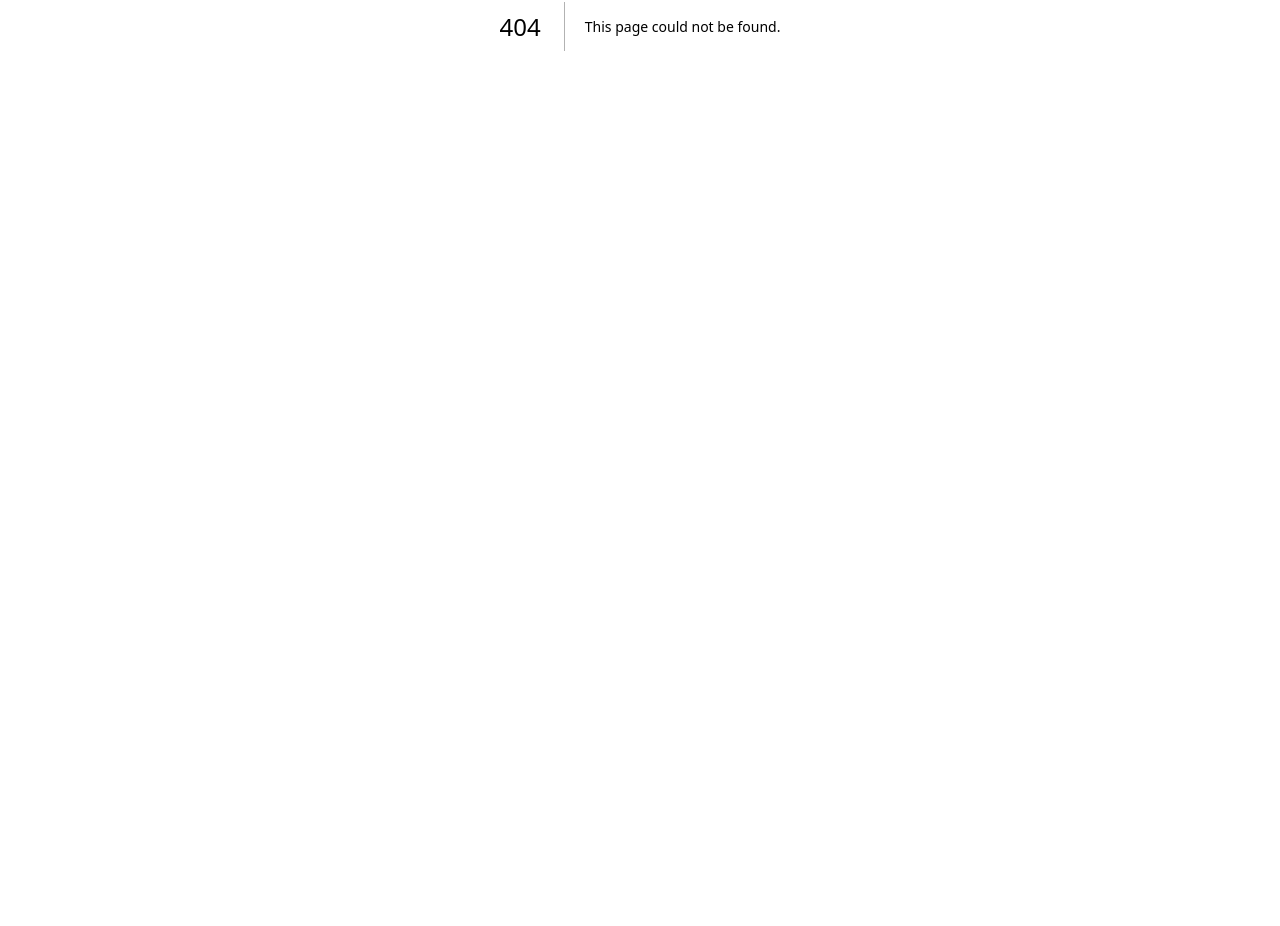
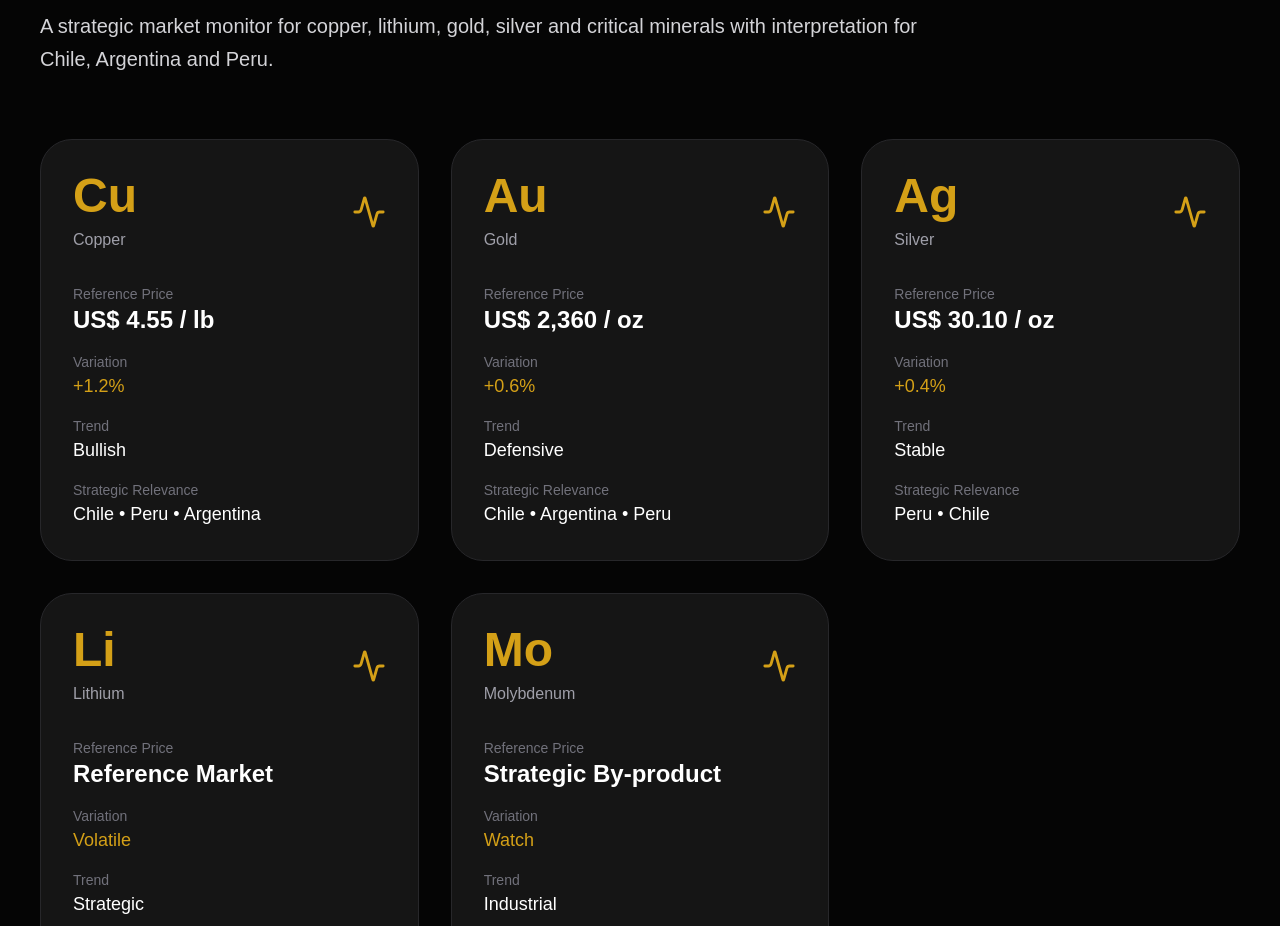
Before and after one commit to octaviomogu/ama-mining, a Next.js app: page /insights/metal-markets in a window 1280 px wide. Before the commit this address had no page. Shown: the part 374-1300 px from the top of the page. Before the commit the page ends 800 px from the top, so only its background shows below. Built offline with nearby package versions, Linux system fonts and the light colour scheme.

Commit message:
Add AMA Mining Intelligence Center

```diff
--- /dev/null
+++ b/app/data/metals.ts
@@ -0,0 +1,42 @@
+export const metals = [
+  {
+    name: 'Copper',
+    symbol: 'Cu',
+    price: 'US$ 4.55 / lb',
+    change: '+1.2%',
+    trend: 'Bullish',
+    relevance: 'Chile • Peru • Argentina',
+  },
+  {
+    name: 'Gold',
+    symbol: 'Au',
+    price: 'US$ 2,360 / oz',
+    change: '+0.6%',
+    trend: 'Defensive',
+    relevance: 'Chile • Argentina • Peru',
+  },
+  {
+    name: 'Silver',
+    symbol: 'Ag',
+    price: 'US$ 30.10 / oz',
+    change: '+0.4%',
+    trend: 'Stable',
+    relevance: 'Peru • Chile',
+  },
+  {
+    name: 'Lithium',
+    symbol: 'Li',
+    price: 'Reference Market',
+    change: 'Volatile',
+    trend: 'Strategic',
+    relevance: 'Argentina • Chile',
+  },
+  {
+    name: 'Molybdenum',
+    symbol: 'Mo',
+    price: 'Strategic By-product',
+    change: 'Watch',
+    trend: 'Industrial',
+    relevance: 'Chile • Peru',
+  },
+]
--- /dev/null
+++ b/app/insights/metal-markets/page.tsx
@@ -0,0 +1,91 @@
+import { metals } from '@/app/data/metals'
+import { TrendingUp, Activity, Globe2 } from 'lucide-react'
+
+export default function MetalMarketsPage() {
+  return (
+    <main className="min-h-screen bg-[#050505] text-white">
+      <section className="px-6 lg:px-10 py-32 max-w-7xl mx-auto">
+        <div className="uppercase tracking-[6px] text-[#D4A017] text-sm font-semibold mb-6">
+          AMA Metal Markets Monitor
+        </div>
+
+        <h1 className="text-5xl md:text-7xl font-black leading-tight mb-8">
+          Metals, Prices
+          <span className="block text-[#D4A017]">and Mining Signals</span>
+        </h1>
+
+        <p className="text-zinc-300 text-xl max-w-4xl leading-relaxed mb-16">
+          A strategic market monitor for copper, lithium, gold, silver and
+          critical minerals with interpretation for Chile, Argentina and Peru.
+        </p>
+
+        <div className="grid md:grid-cols-2 xl:grid-cols-3 gap-8 mb-20">
+          {metals.map((metal) => (
+            <div
+              key={metal.symbol}
+              className="bg-[#151515] border border-zinc-800 hover:border-[#D4A017] rounded-[32px] p-8 transition-all"
+            >
+              <div className="flex items-center justify-between mb-8">
+                <div>
+                  <div className="text-5xl font-black text-[#D4A017]">
+                    {metal.symbol}
+                  </div>
+                  <div className="text-zinc-400 mt-2">{metal.name}</div>
+                </div>
+
+                <Activity className="text-[#D4A017]" size={34} />
+              </div>
+
+              <div className="space-y-4">
+                <div>
+                  <div className="text-zinc-500 text-sm">Reference Price</div>
+                  <div className="text-2xl font-bold">{metal.price}</div>
+                </div>
+
+                <div>
+                  <div className="text-zinc-500 text-sm">Variation</div>
+                  <div className="text-lg text-[#D4A017]">{metal.change}</div>
+                </div>
+
+                <div>
+                  <div className="text-zinc-500 text-sm">Trend</div>
+                  <div className="text-lg">{metal.trend}</div>
+                </div>
+
+                <div>
+                  <div className="text-zinc-500 text-sm">Strategic Relevance</div>
+                  <div className="text-lg">{metal.relevance}</div>
+                </div>
+              </div>
+            </div>
+          ))}
+        </div>
+
+        <div className="bg-[#0A0A0A] border border-zinc-800 rounded-[40px] p-10">
+          <div className="flex items-center gap-4 mb-6">
+            <TrendingUp className="text-[#D4A017]" size={36} />
+            <h2 className="text-3xl font-black">AMA Strategic Comment</h2>
+          </div>
+
+          <p className="text-zinc-300 text-lg leading-relaxed mb-6">
+            Copper remains the core strategic metal for Chile and Peru, while
+            Argentina is increasingly positioned as a long-term growth platform
+            through copper expansion in San Juan and lithium development in the
+            NOA region.
+          </p>
+
+          <p className="text-zinc-400 text-lg leading-relaxed">
+            AMA tracks metal markets not only as price references, but as
+            indicators of deal flow, concession value, project timing, investor
+            appetite and cross-border mining opportunities.
+          </p>
+
+          <div className="mt-8 flex items-center gap-3 text-[#D4A017]">
+            <Globe2 size={20} />
+            Chile • Argentina • Peru
+          </div>
+        </div>
+      </section>
+    </main>
+  )
+}
--- /dev/null
+++ b/app/insights/page.tsx
@@ -0,0 +1,60 @@
+import Link from 'next/link'
+import { ArrowRight, BarChart3, Globe2, ShieldCheck } from 'lucide-react'
+
+export default function InsightsPage() {
+  return (
+    <main className="min-h-screen bg-[#050505] text-white">
+      <section className="px-6 lg:px-10 py-32 max-w-7xl mx-auto">
+        <div className="uppercase tracking-[6px] text-[#D4A017] text-sm font-semibold mb-6">
+          AMA Mining Intelligence Center
+        </div>
+
+        <h1 className="text-5xl md:text-7xl font-black leading-tight mb-8">
+          Mining Intelligence,
+          <span className="block text-[#D4A017]">Markets & Strategy</span>
+        </h1>
+
+        <p className="text-zinc-300 text-xl max-w-4xl leading-relaxed mb-16">
+          Analysis, market signals and strategic mining information for Chile,
+          Argentina and Peru. Built for investors, mining companies, asset owners
+          and strategic decision makers.
+        </p>
+
+        <div className="grid md:grid-cols-3 gap-8">
+          <Link
+            href="/insights/metal-markets"
+            className="bg-[#151515] border border-zinc-800 hover:border-[#D4A017] rounded-[32px] p-8 transition-all"
+          >
+            <BarChart3 className="text-[#D4A017] mb-6" size={42} />
+            <h2 className="text-2xl font-bold mb-4">Metal Markets Monitor</h2>
+            <p className="text-zinc-400 leading-relaxed mb-6">
+              Copper, lithium, gold, silver and strategic minerals with market
+              interpretation for LATAM mining opportunities.
+            </p>
+            <div className="flex items-center gap-2 text-[#D4A017] font-semibold">
+              View monitor <ArrowRight size={18} />
+            </div>
+          </Link>
+
+          <div className="bg-[#151515] border border-zinc-800 rounded-[32px] p-8">
+            <Globe2 className="text-[#D4A017] mb-6" size={42} />
+            <h2 className="text-2xl font-bold mb-4">Chile • Argentina • Peru</h2>
+            <p className="text-zinc-400 leading-relaxed">
+              Cross-border intelligence focused on copper, lithium, rare earths,
+              concessions, regulation and project development.
+            </p>
+          </div>
+
+          <div className="bg-[#151515] border border-zinc-800 rounded-[32px] p-8">
+            <ShieldCheck className="text-[#D4A017] mb-6" size={42} />
+            <h2 className="text-2xl font-bold mb-4">Regulatory Watch</h2>
+            <p className="text-zinc-400 leading-relaxed">
+              Strategic monitoring of mining regulation, concession risks,
+              territorial conflicts and investment conditions.
+            </p>
+          </div>
+        </div>
+      </section>
+    </main>
+  )
+}
```
